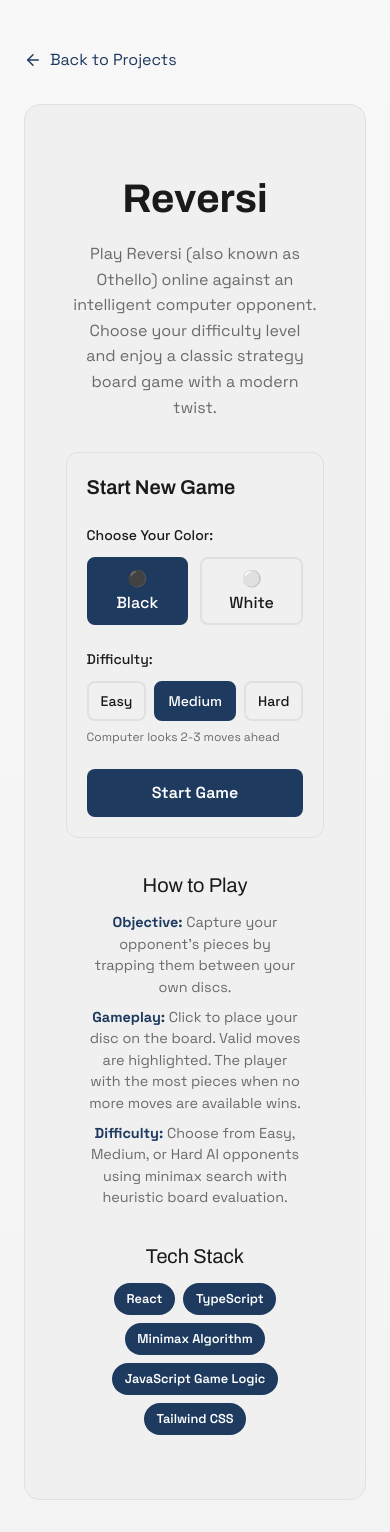
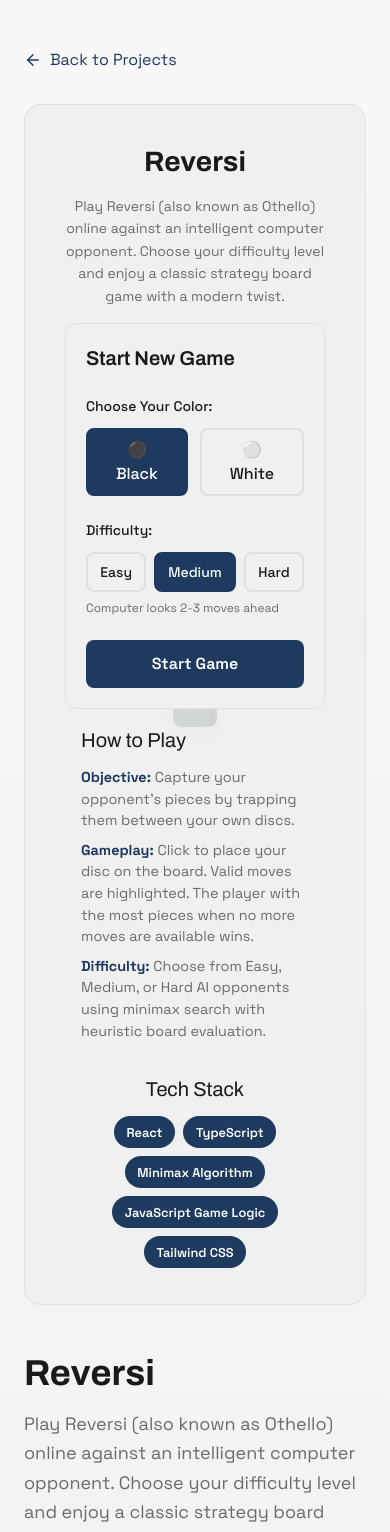
Before and after one commit to nayafyt/nayafyt-web, a Next.js app: page /projects/reversi in a window 390 px wide. Shown: the top 1532 px of the page. Built offline with nearby package versions, Linux system fonts and the light colour scheme; a web font is replaced by a local one.

Commit message:
fix(reversi): Fix mobile layout, board lines, and ghost board overflow

```diff
--- a/src/app/globals.css
+++ b/src/app/globals.css
@@ -44,31 +44,7 @@ h2 {
   font-family: var(--font-heading);
 }
 
-/* Custom cursor — pointer devices only, only on interactive elements */
-@media (pointer: fine) {
 
-  button,
-  a,
-  [role="button"],
-  .reversi-cell.available {
-    cursor: none !important;
-  }
-}
-
-.cursor-dot {
-  width: 10px;
-  height: 10px;
-  background: #1E3A5F;
-  border-radius: 50%;
-  position: fixed;
-  pointer-events: none;
-  z-index: 99999;
-  transform: translate(-50%, -50%);
-}
-
-html.dark .cursor-dot {
-  background: #A5B8D4;
-}
 
 /* Scroll-triggered animations */
 .animate-on-scroll {
@@ -129,8 +105,8 @@ html.dark .cursor-dot {
   min-height: 100vh;
   display: flex;
   justify-content: center;
-  align-items: center;
-  padding: 2rem 1rem;
+  align-items: flex-start;
+  padding: 0.5rem 1rem;
 }
 
 .reversi-page-content {
@@ -138,7 +114,8 @@ html.dark .cursor-dot {
   max-width: 600px;
   display: flex;
   flex-direction: column;
-  gap: 2rem;
+  gap: 1rem;
+  position: relative;
 }
 
 .reversi-header {
@@ -438,8 +415,45 @@ html.dark .cursor-dot {
   padding: 0 1rem;
 }
 
+.info-modal {
+  position: fixed;
+  inset: 0;
+  display: flex;
+  align-items: center;
+  justify-content: center;
+  background: rgba(0, 0, 0, 0.5);
+  z-index: 100;
+  padding: 1rem;
+}
+
+.info-modal-content {
+  background: var(--color-bg-alt);
+  border: 1px solid var(--color-border);
+  border-radius: 0.75rem;
+  padding: 1.5rem;
+  max-width: 500px;
+  width: 100%;
+  position: relative;
+}
+
+.info-modal-close {
+  position: absolute;
+  top: 1rem;
+  right: 1rem;
+  background: none;
+  border: none;
+  font-size: 1.5rem;
+  cursor: pointer;
+  color: var(--color-text-muted);
+  transition: color 0.2s ease;
+}
+
+.info-modal-close:hover {
+  color: var(--color-primary);
+}
+
 .info-section-text {
-  text-align: center;
+  text-align: left;
 }
 
 .info-section-text h2 {
@@ -459,6 +473,30 @@ html.dark .cursor-dot {
   color: var(--color-accent);
 }
 
+.help-button {
+  position: absolute;
+  top: 0.75rem;
+  right: 0.75rem;
+  width: 32px;
+  height: 32px;
+  background: var(--color-accent);
+  color: white;
+  border: none;
+  border-radius: 50%;
+  font-size: 1.2rem;
+  cursor: pointer;
+  display: flex;
+  align-items: center;
+  justify-content: center;
+  transition: all 0.2s ease;
+  z-index: 10;
+}
+
+.help-button:hover {
+  transform: scale(1.1);
+  box-shadow: 0 2px 8px rgba(30, 58, 95, 0.3);
+}
+
 .tech-stack-section {
   text-align: center;
 }
@@ -471,9 +509,11 @@ html.dark .cursor-dot {
 
 .tech-stack-list {
   display: flex;
-  flex-wrap: wrap;
   justify-content: center;
   gap: 0.5rem;
+  flex-wrap: nowrap;
+  overflow-x: auto;
+  justify-content: center;
 }
 
 .tech-badge {
@@ -484,29 +524,59 @@ html.dark .cursor-dot {
   border-radius: 9999px;
   font-size: 0.8rem;
   font-weight: 600;
+  white-space: nowrap;
 }
 
 @media (max-width: 640px) {
+  .reversi-container {
+    padding: 0.25rem 0.5rem;
+  }
+
+  .reversi-game {
+    gap: 0.5rem;
+  }
+
+  .reversi-title {
+    font-size: 1.75rem;
+  }
+
+  .reversi-description {
+    font-size: 0.875rem;
+  }
+
   .reversi-board {
-    gap: 0.15rem;
-    padding: 0.375rem;
+    gap: 2px;
+    padding: 6px;
+    border-radius: 0.5rem;
+  }
+
+  .reversi-cell {
+    border-radius: 2px;
   }
 
   .game-info {
-    padding: 1rem;
+    padding: 0.5rem 0.75rem;
   }
 
   .info-section {
-    gap: 1rem;
+    gap: 0.5rem;
+  }
+
+  .player-score {
+    font-size: 1.1rem;
+  }
+
+  .board-container {
+    padding: 0.5rem;
+  }
+
+  .tech-stack-list {
     flex-wrap: wrap;
   }
 
-  .player-score {
-    font-size: 1.25rem;
-  }
-
-  .board-container {
+  .info-modal-content {
     padding: 1rem;
+    margin: 0.5rem;
   }
 }
 
```
